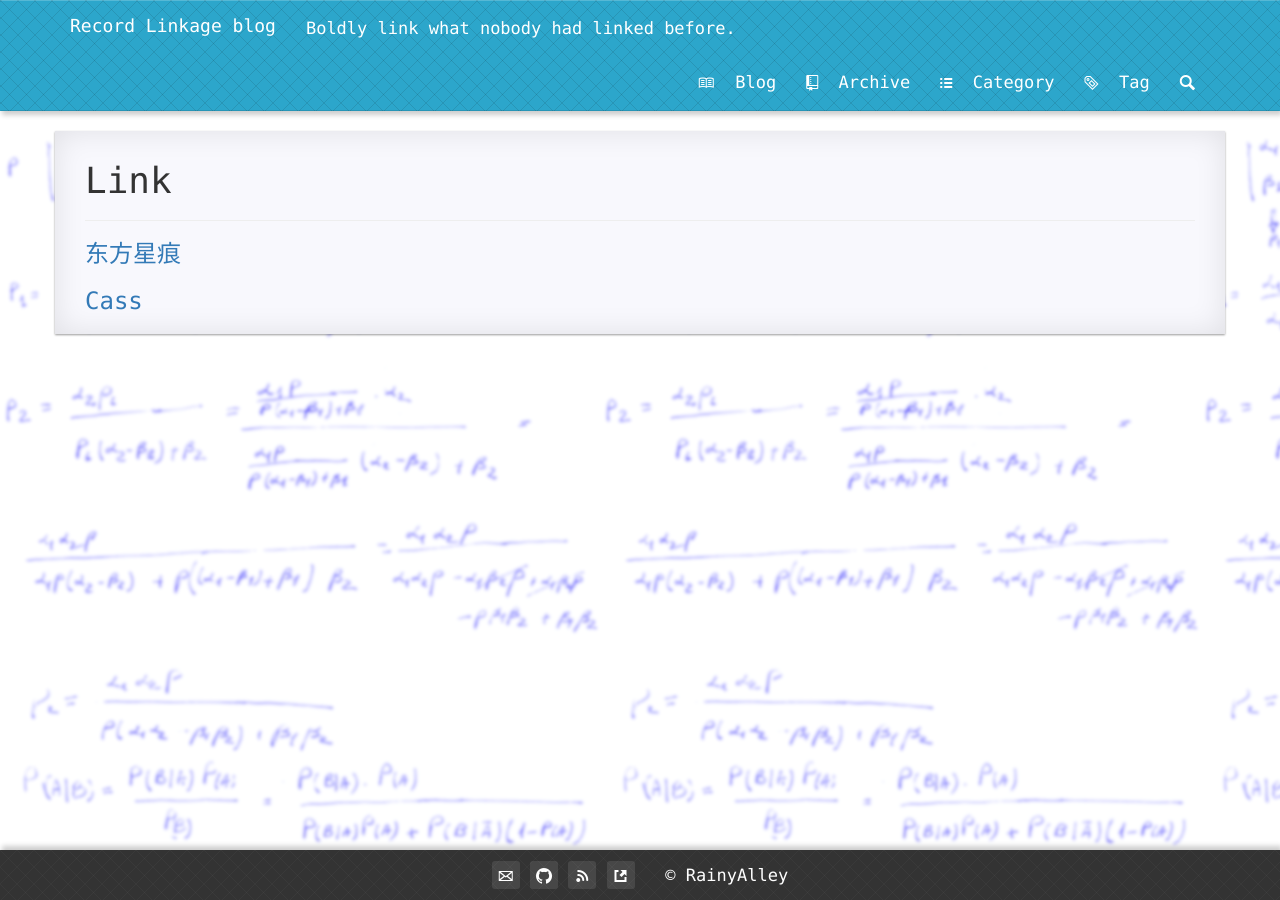
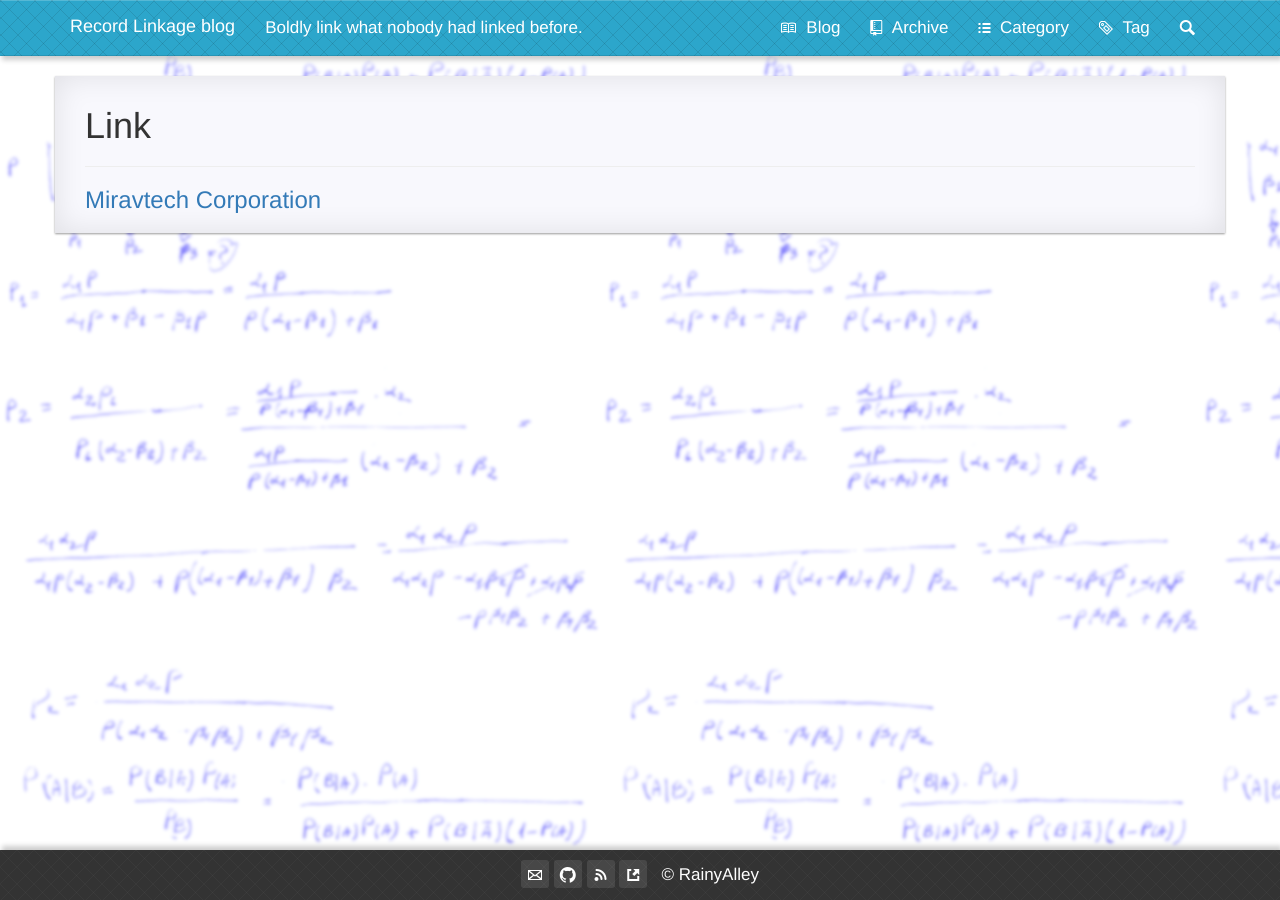
Before and after one commit to RazvanML/reco-link, a Jekyll site: the page built from pages/5link-external.md, in a window 1280 px wide. Built offline with Jekyll 4.4.1, drawn with Linux system fonts in a browser that asks for light colours; nearby versions of some CDN libraries; Markdown is read by kramdown in place of the engine named in the settings; comment, search, counter and statistics services are not loaded.

Commit message:
More changes: deleted changed posts, removed word breaking

```diff
--- a/_config.yml
+++ b/_config.yml
@@ -39,5 +39,5 @@ disqus_shortname: "razvanpopovici"
 
 #url: "http://blog.rainyalley.com"
 #imgrepo: "http://blog.rainyalley.com/static/img"
-url: "http://razvanml.github.io/reco-link/"
+url: "http://razvanml.github.io/reco-link"
 imgrepo: "http://razvanml.github.io/reco-link/static/img"
--- a/_posts/2015-10-29-Razvanspost.html
+++ /dev/null
@@ -1 +0,0 @@
-my post
--- a/pages/5link-external.md
+++ b/pages/5link-external.md
@@ -5,6 +5,4 @@ permalink: /link/
 icon: octicon-link-external
 ---
 
-###[东方星痕](http://www.lxy520.net/)
-
-###[Cass](http://cassite.net/)
+###[Miravtech Corporation](http://www.miravtech.com)
--- a/static/css/post.css
+++ b/static/css/post.css
@@ -136,7 +136,6 @@
 
 .content-navigation .content-navigation-list ul li{
     line-height: 25px;
-    word-break: break-all;
 }
 
 .toc i{
--- a/static/css/style.css
+++ b/static/css/style.css
@@ -110,8 +110,7 @@ body {
 }
 
 body,code,pre{
-    font-family:  "Menlo", "Monaco", "Consolas", "Courier New", "monospace", "Helvetica", "Tahoma", "Arial",
-    "WenQuanYi Micro Hei", "æ–‡æ³‰é©¿å¾®ç±³é»‘", "STXihei", "å�Žæ–‡ç»†é»‘", "Microsoft YaHei", "å¾®è½¯é›…é»‘", "SimSun", "å®‹ä½“", "Heiti", "é»‘ä½“", sans-serif;
+    font-family:  "Menlo", "Monaco", "Consolas", "Courier New", "monospace", "Helvetica", "Tahoma", "Arial",, sans-serif;
 }
 
 body,.sheet,pre,code{
@@ -119,10 +118,10 @@ body,.sheet,pre,code{
 }
 
 
-a:link {text-decoration: none}		/* æœªè®¿é—®çš„é“¾æŽ¥ */
-a:visited {text-decoration: none}	/* å·²è®¿é—®çš„é“¾æŽ¥ */
-a:hover {text-decoration: none}	/* é¼ æ ‡ç§»åŠ¨åˆ°é“¾æŽ¥ä¸Š */
-a:active {text-decoration: none}	/* é€‰å®šçš„é“¾æŽ¥ */
+a:link {text-decoration: none}
+a:visited {text-decoration: none}
+a:hover {text-decoration: none}
+a:active {text-decoration: none}
 
 .main{
     min-height: 100%;
@@ -135,7 +134,6 @@ a:active {text-decoration: none}	/* é€‰å®šçš„é“¾æŽ¥ */
 }
 
 .sheet{
-    word-break: break-all;
 	background-color:#f8f8fd;
 	-webkit-box-shadow: 0 1px 2px rgba(0,0,0,0.4),0 0 30px rgba(10,10,0,0.1) inset;
 	-moz-box-shadow: 0 1px 2px rgba(0,0,0,0.4),0 0 30px rgba(10,10,0,0.1) inset;
@@ -195,10 +193,6 @@ a:active {text-decoration: none}	/* é€‰å®šçš„é“¾æŽ¥ */
 	box-shadow: 0 1px 5px rgba(0,0,0,0.4),0 0 20px rgba(0,0,0,0.1) inset;
 }
 
-.word-keep{
-    display: inline-block;
-    word-break: keep-all;
-}
 
 .rectangle{
 	border-radius: 0px;
```
Also changed, not shown: _posts/2015-10-25-razvan-second-post.md (deleted, +0 -13 lines), 1 other file.
